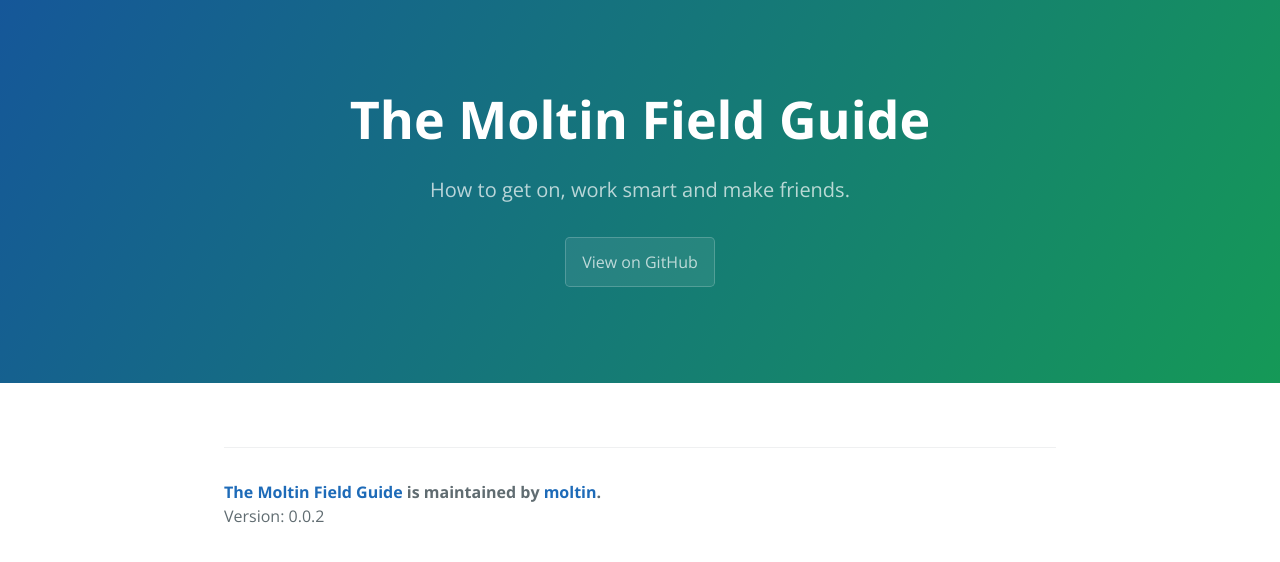
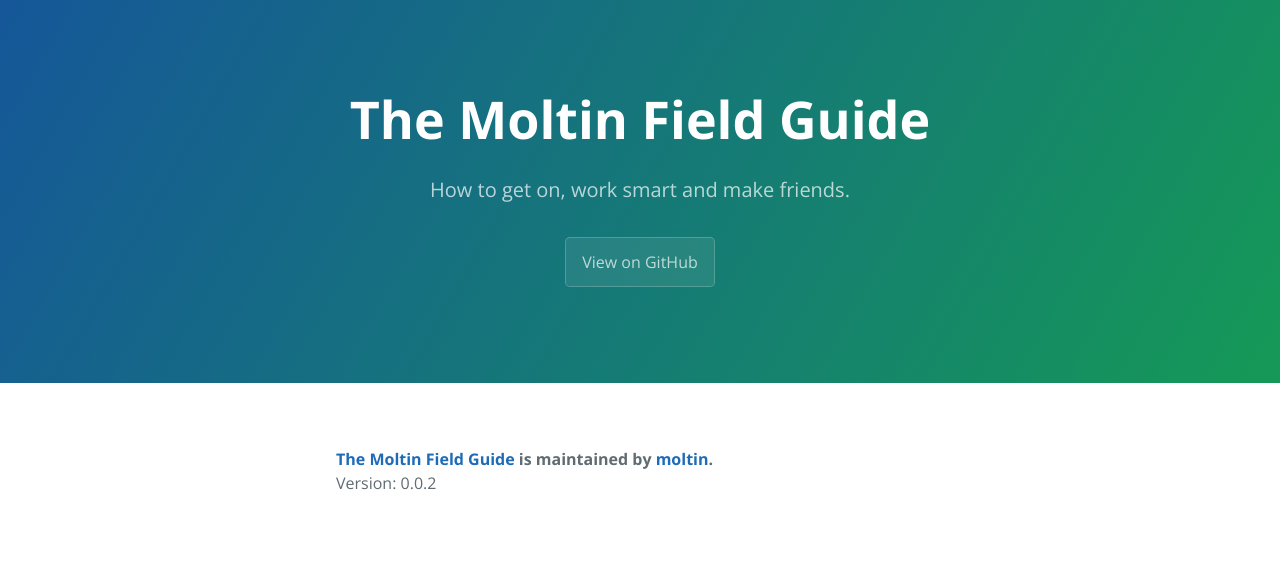
Before and after one commit to zot24/field-guide, a Jekyll site: the page built from index.html, in a window 1280 px wide. Shown: the top 562 px of the page. Built offline with Jekyll 4.4.1, drawn with Linux system fonts in a browser that asks for light colours; the list of posts is cut into pages by our own code.

```diff
--- a/_layouts/entry.html
+++ /dev/null
@@ -1 +0,0 @@
-{{ content }}
--- a/index.html
+++ b/index.html
@@ -12,7 +12,9 @@ layout: default
 
 {% for post in paginator.posts %}
 	{% unless post.draft %}
-		<h2><a name="{{ post.slug }}">{{ post.title }}</a></h2>
-		{{ post.content }}
+		<article>
+			<h2><a name="{{ post.slug }}">{{ post.title }}</a></h2>
+			{{ post.content }}
+		</article>
 	{% endunless %}
 {% endfor %}
--- a/stylesheets/stylesheet.css
+++ b/stylesheets/stylesheet.css
@@ -14,7 +14,13 @@ a {
   text-decoration: none; }
   a:hover {
     text-decoration: underline; }
-
+ul {
+    padding-left: 25px;}
+li {
+    padding-bottom:5px;}
+article {
+  border-bottom: solid 1px #eff0f1;
+  padding: 0px 2px 10px 2px;}
 .btn {
   display: inline-block;
   margin-bottom: 1rem;
@@ -34,11 +40,11 @@ a {
   background-color: rgba(255, 255, 255, 0.2);
   border-color: rgba(255, 255, 255, 0.3); }
 
-@media screen and (min-width: 64em) {
+@media screen and (min-width: 50em) {
   .btn {
     padding: 0.75rem 1rem; } }
 
-@media screen and (min-width: 42em) and (max-width: 64em) {
+@media screen and (min-width: 42em) and (max-width: 50em) {
   .btn {
     padding: 0.6rem 0.9rem;
     font-size: 0.9rem; } }
@@ -59,11 +65,11 @@ a {
   background-color: #159957;
   background-image: linear-gradient(120deg, #155799, #159957); }
 
-@media screen and (min-width: 64em) {
+@media screen and (min-width: 50em) {
   .page-header {
     padding: 5rem 6rem; } }
 
-@media screen and (min-width: 42em) and (max-width: 64em) {
+@media screen and (min-width: 42em) and (max-width: 50em) {
   .page-header {
     padding: 3rem 4rem; } }
 
@@ -75,11 +81,11 @@ a {
   margin-top: 0;
   margin-bottom: 0.1rem; }
 
-@media screen and (min-width: 64em) {
+@media screen and (min-width: 50em) {
   .project-name {
     font-size: 3.25rem; } }
 
-@media screen and (min-width: 42em) and (max-width: 64em) {
+@media screen and (min-width: 42em) and (max-width: 50em) {
   .project-name {
     font-size: 2.25rem; } }
 
@@ -92,11 +98,11 @@ a {
   font-weight: normal;
   opacity: 0.7; }
 
-@media screen and (min-width: 64em) {
+@media screen and (min-width: 50em) {
   .project-tagline {
     font-size: 1.25rem; } }
 
-@media screen and (min-width: 42em) and (max-width: 64em) {
+@media screen and (min-width: 42em) and (max-width: 50em) {
   .project-tagline {
     font-size: 1.15rem; } }
 
@@ -109,12 +115,18 @@ a {
 .main-content img {
   max-width: 100%; }
 .main-content h1, .main-content h2, .main-content h3, .main-content h4, .main-content h5, .main-content h6 {
-  margin-top: 2rem;
-  margin-bottom: 1rem;
+  margin-top: 0.5rem;
+  margin-bottom: 0.5rem;
   font-weight: normal;
   color: #159957; }
+.main-content h2 {
+ margin-top: 1.2rem !important;
+ font-size:32px;}
+.main-content h3 {
+font-size:26px;}
 .main-content p {
-  margin-bottom: 1em; }
+  margin-bottom: 1em;
+  margin-top: 0px; }
 .main-content code {
   padding: 2px 4px;
   font-family: Consolas, "Liberation Mono", Menlo, Courier, monospace;
@@ -203,14 +215,14 @@ a {
   background-color: #eff0f1;
   border: 0; }
 
-@media screen and (min-width: 64em) {
+@media screen and (min-width: 50em) {
   .main-content {
-    max-width: 64rem;
+    max-width: 50rem;
     padding: 2rem 6rem;
     margin: 0 auto;
     font-size: 1.1rem; } }
 
-@media screen and (min-width: 42em) and (max-width: 64em) {
+@media screen and (min-width: 42em) and (max-width: 50em) {
   .main-content {
     padding: 2rem 4rem;
     font-size: 1.1rem; } }
@@ -221,9 +233,7 @@ a {
     font-size: 1rem; } }
 
 .site-footer {
-  padding-top: 2rem;
-  margin-top: 2rem;
-  border-top: solid 1px #eff0f1; }
+  margin-top: 2rem;}
 
 .site-footer-owner {
   display: block;
@@ -232,11 +242,11 @@ a {
 .site-footer-credits {
   color: #819198; }
 
-@media screen and (min-width: 64em) {
+@media screen and (min-width: 50em) {
   .site-footer {
     font-size: 1rem; } }
 
-@media screen and (min-width: 42em) and (max-width: 64em) {
+@media screen and (min-width: 42em) and (max-width: 50em) {
   .site-footer {
     font-size: 1rem; } }
 
```
Also changed, not shown: _posts/19-08-2015-things-we-should-all-know.md (+15 -0 lines), _posts/21-08-2015-working-hours.md (+1 -3 lines), _posts/23-08-2015-welcome-to-moltin.md (+2 -2 lines), CHANGELOG.md, README.md, 11 other files.
